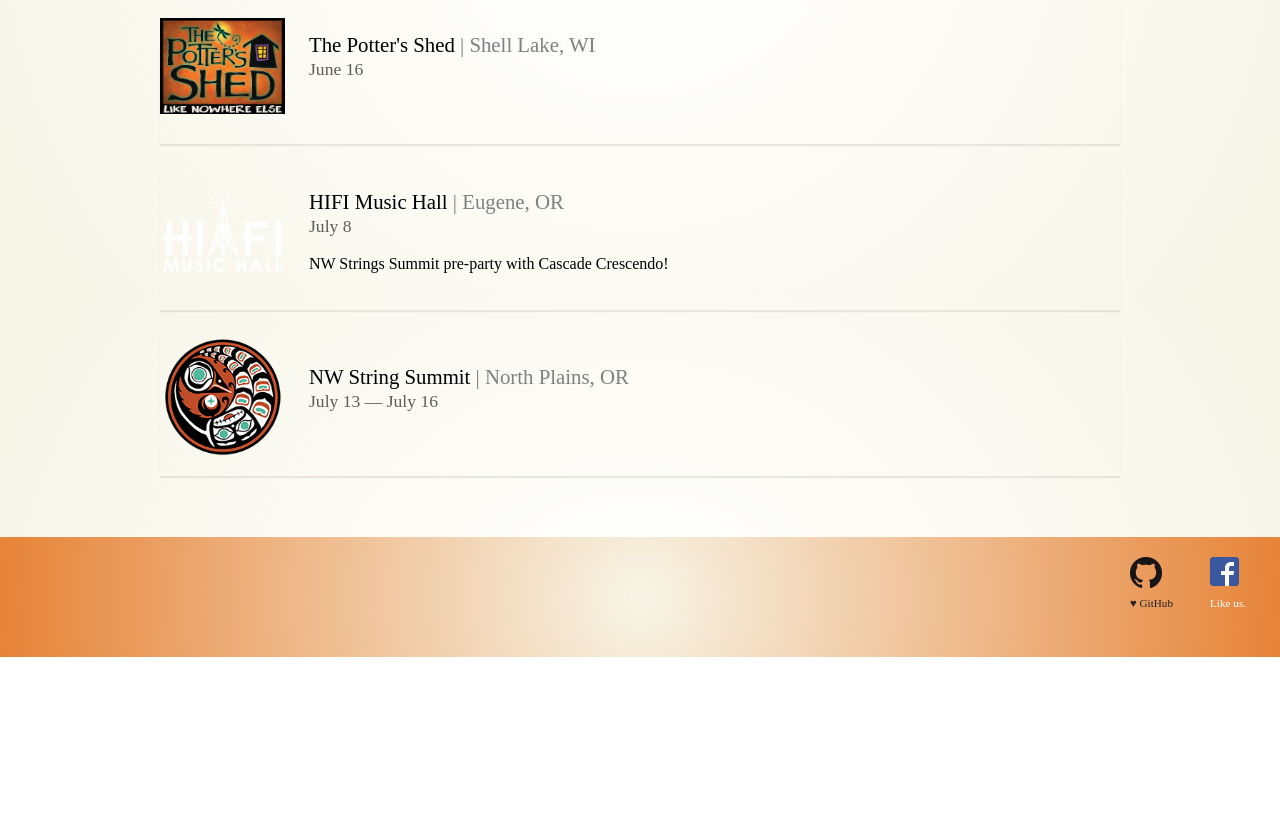
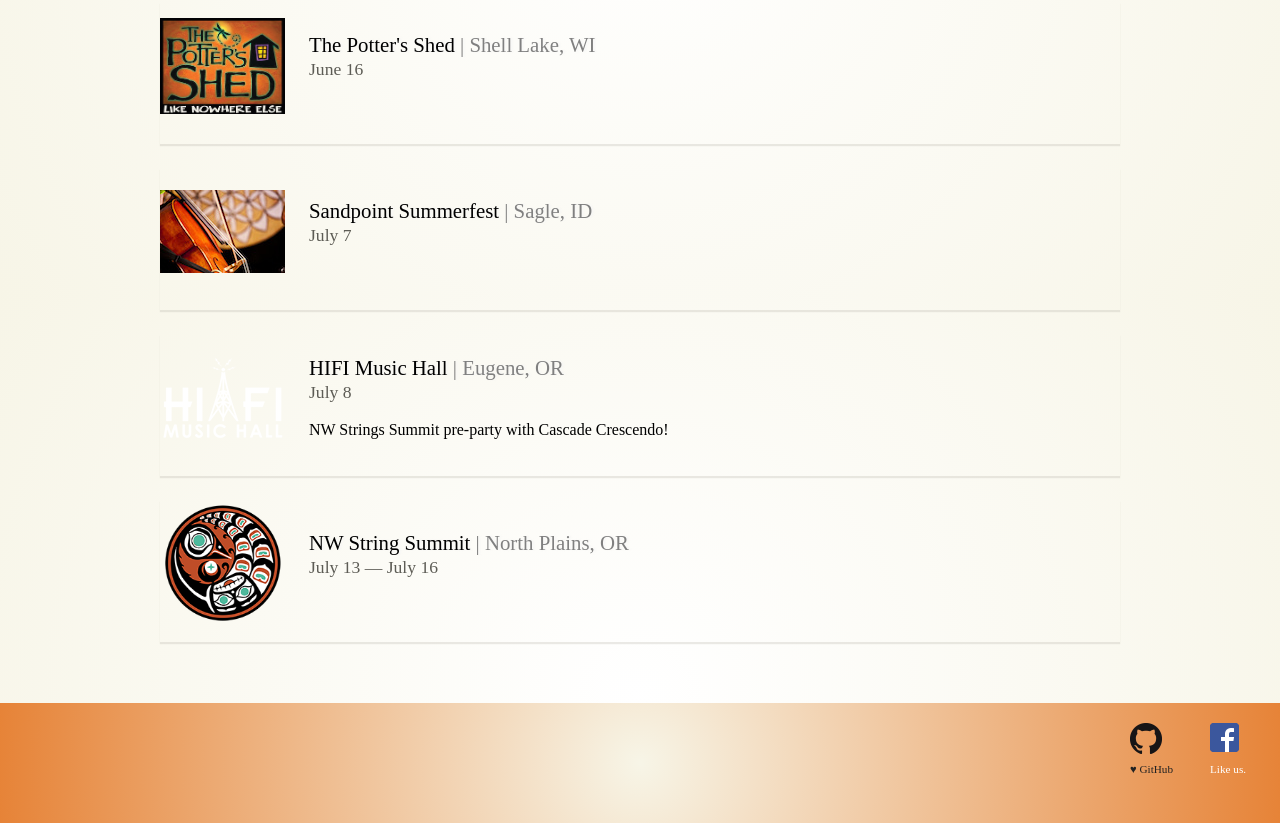
Before and after one commit to ginstrings/ginstrings.github.io, a plain HTML site: page news.html in a window 1280 px wide. Shown: the part 2905-3728 px from the top of the page. Before the commit the page ends 3562 px from the top, so only its background shows below. Drawn offline with Linux system fonts and the light colour scheme; a web font is replaced by a local one.

Commit message:
Add sandpoint show

```diff
--- a/news.html
+++ b/news.html
@@ -262,6 +262,14 @@
         imageSrc: "./img/shows/potters-shed.jpg",
         imageAlt: "The Potter's Shed",
       },
+      // Please add Sandpoint summer fest july 7th in sagle Idaho
+      {
+        venue: "Sandpoint Summerfest",
+        city: "Sagle, ID",
+        date: new Date("2017/07/07"),
+        imageSrc: "./img/shows/sandpoint.jpg",
+        imageAlt: "Sandpoint Summerfest",
+      },
       {
         venue: "HIFI Music Hall",
         city: "Eugene, OR",
```
Also changed, not shown: img/shows/sandpoint.jpg (added).
